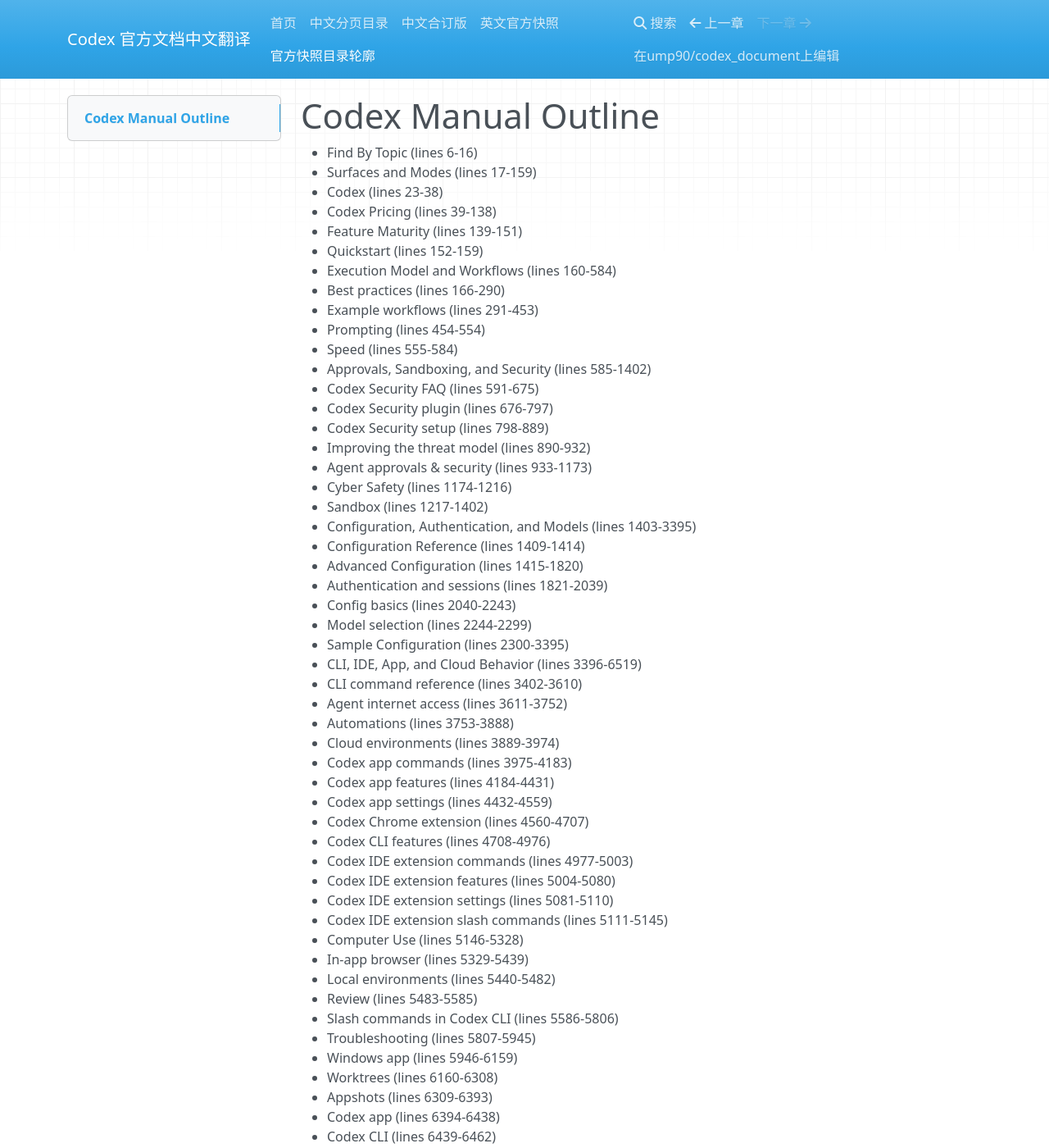
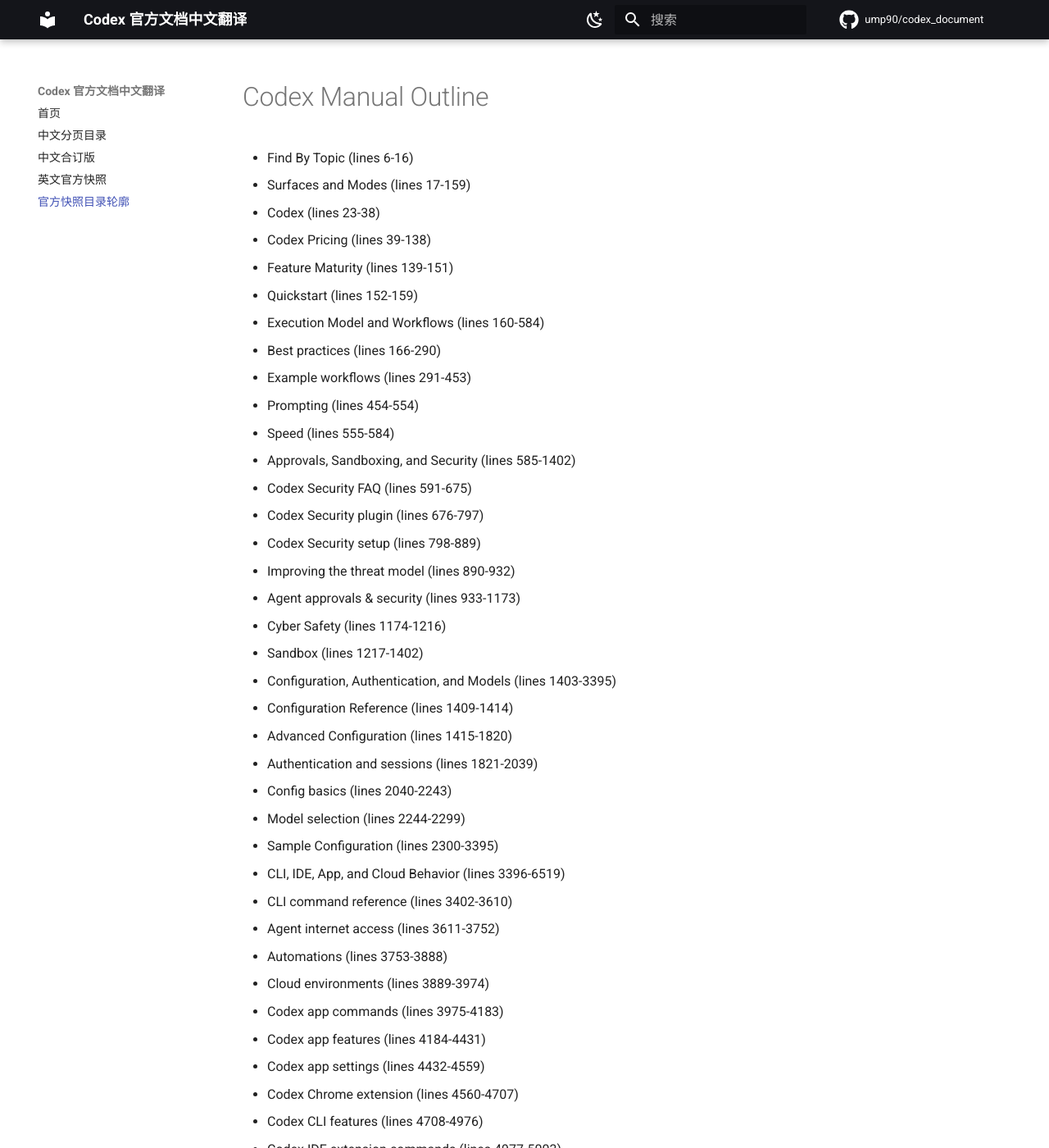
Before and after one commit to ump90/codex_document, an MkDocs documentation site: the page built from docs/source/codex-manual.outline.md, in a window 1280 px wide and 1400 px high. Shown: the whole window at 82% size. Built offline with MkDocs 1.6.1 and Material for MkDocs 9.7.7, drawn with Linux system fonts in a browser that asks for light colours; nearby versions of some CDN libraries; comment, search, counter and statistics services are not loaded; some of the changed text lies outside the part shown.

Commit message:
Use Material theme for docs site

```diff
--- a/mkdocs.yml
+++ b/mkdocs.yml
@@ -14,8 +14,32 @@
     absolute_links: ignore
     anchors: ignore
 theme:
-  name: mkdocs
-  locale: zh_CN
+  name: material
+  language: zh
+  icon:
+    repo: fontawesome/brands/github
+  features:
+    - navigation.instant
+    - navigation.tracking
+    - navigation.sections
+    - navigation.top
+    - search.highlight
+    - search.suggest
+    - content.code.copy
+    - toc.follow
+  palette:
+    - scheme: default
+      primary: black
+      accent: blue
+      toggle:
+        icon: material/weather-night
+        name: 切换到深色模式
+    - scheme: slate
+      primary: black
+      accent: blue
+      toggle:
+        icon: material/weather-sunny
+        name: 切换到浅色模式
 nav:
   - 首页: index.md
   - 中文分页目录: zh/README.md
@@ -30,3 +54,7 @@
   - tables
   - fenced_code
   - sane_lists
+  - pymdownx.highlight:
+      anchor_linenums: true
+  - pymdownx.inlinehilite
+  - pymdownx.superfences
```
Also changed, not shown: 1 other file.
